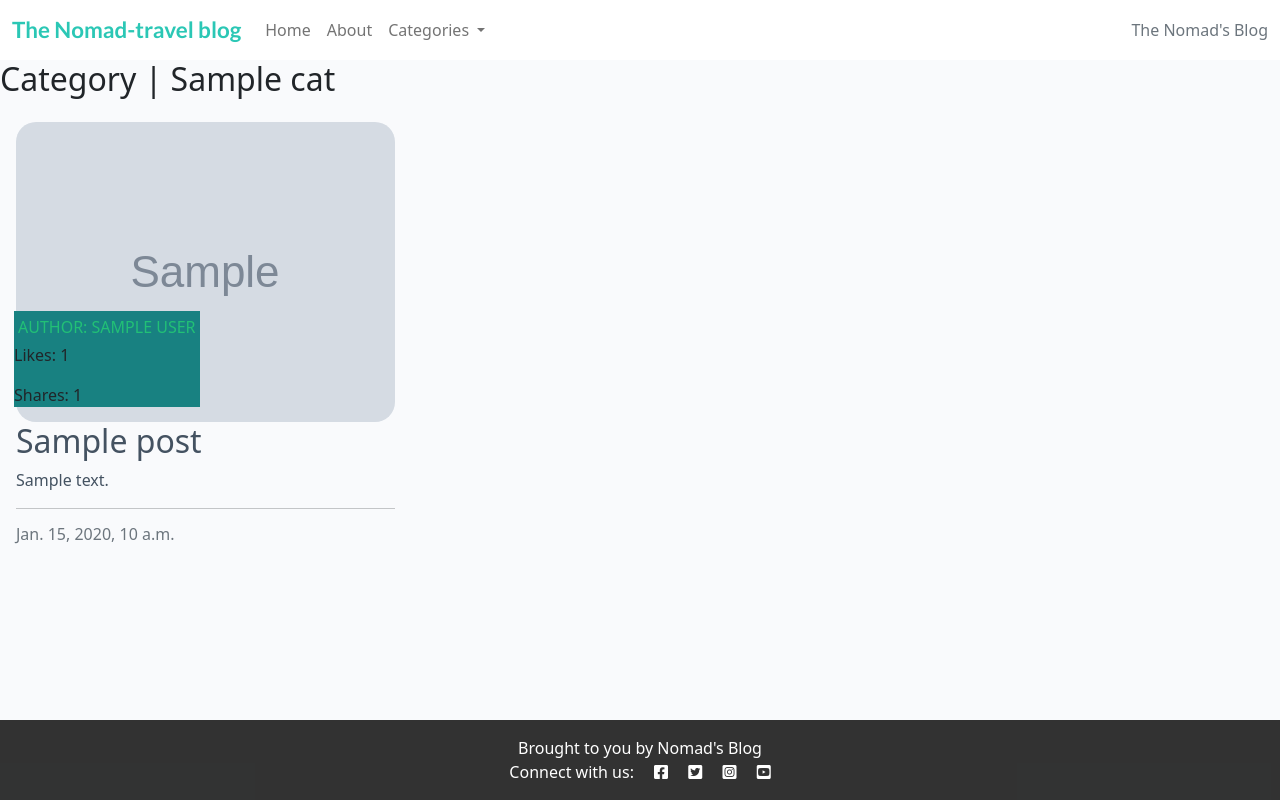
After one commit to mouneeshwarip/The-Nomad-s-Blog, a Django app: template blog/templates/blog/category.html in a window 1280 px wide. The commit adds this page. Run offline with Django 4.2, Linux system fonts and the light colour scheme; tables that the repository leaves empty hold one stand-in row (values such as "Sample post"); the template is opened without the code that fills it: values that come from a table or form of the project are taken from there, most other values are stand-ins (such as "Sample title", 1, 10 or a date in 2020); grey boxes marked "Sample" are stand-in pictures.

Commit message:
Add categories to the nav bar

```diff
--- a/blog/models.py
+++ b/blog/models.py
@@ -19,6 +19,7 @@ class Category(models.Model):
 class Post(models.Model):
     # Stores all the blog posts with details such as title, content, author, and status
     title=models.CharField(max_length=200, unique=True)
+    category = models.ForeignKey(Category, on_delete=models.PROTECT, default=3)
     slug = models.SlugField(max_length=200, unique=True)
     author = models.ForeignKey(User, on_delete=models.CASCADE, related_name="blog_posts")
     content = models.TextField()
--- /dev/null
+++ b/blog/templates/blog/category.html
@@ -0,0 +1,68 @@
+{% extends "base.html" %}
+{% load static %}
+
+{% block content %}
+
+<div class="col-12 left">
+    <h2>Category | {{catlist.cat}}</h2>
+    <div class="row">
+        {% for post in catlist.posts %}
+        <div class="col-md-4">
+            <div class="card mb-4">
+                <div class="card-body">
+                    <div class="image-container">
+                        {% if "placeholder" in post.featured_image.url %}
+                        <img class="card-img-top" src="{% static 'images/default.jpg' %}"
+                             alt="placeholder image">
+                        {% else %}
+                        <img class="card-img-top" src=" {{ post.featured_image.url }}"
+                             alt="{{ post.title }}">
+                        {% endif %}
+                        <div class="image-flash">
+                            <p class="author">Author: {{ post.author }}</p>
+                            <!-- Post Stats: Likes and Shares -->
+                            <p class="card-text">Likes: {{ post.like_count }}</p>
+                            <p class="card-text">Shares: {{ post.share_count }}</p>
+
+                        </div>
+                    </div>
+                    <a href="{% url 'post_detail' post.slug %}" class="post-link">
+                        <h2 class="card-title">{{ post.title }}</h2>
+                        <p class="card-text">{{ post.excerpt }}</p>
+                    </a>
+                    <hr>
+                    <p class="card-text text-muted h6">{{ post.created_on}}
+                    </p>
+                </div>
+            </div>
+        </div>
+        {% if forloop.counter|divisibleby:6 %}
+    </div>
+    <div class="row">
+        {% endif %}
+        {% endfor %}
+
+    </div>
+</div>
+<div>
+    {% if is_paginated %}
+        <nav aria-label="Page navigation">
+        <ul class="pagination justify-content-end">
+            {% if page_obj.has_previous %}
+                <li><a href="?page={{ page_obj.previous_page_number }}" class="page-link">&laquo; PREV </a></li>
+            {% endif %}
+            {% if page_obj.has_next %}
+                <li><a href="?page={{ page_obj.next_page_number }}" class="page-link"> NEXT &raquo;</a></li>
+            {% endif %}
+        </ul>
+        </nav>
+    {% endif %}
+</div>
+
+
+
+
+
+
+
+{% endblock %}
--- a/blog/urls.py
+++ b/blog/urls.py
@@ -4,4 +4,6 @@ from django.urls import path
 urlpatterns = [
     path('', views.PostList.as_view(), name='home'),
     path('<slug:slug>/', views.post_detail, name='post_detail'),
+    path('category/<category>/', views.CatListView.as_view(),
+          name='category'),
 ]
--- a/templates/base.html
+++ b/templates/base.html
@@ -47,7 +47,20 @@
                     <li class="nav-item">
                         <a class="nav-link {% if request.path == about_url %}active{%endif%}" aria-current="page" href="{% url 'about' %}">About</a>
                     </li>
+                    <li class="nav-item dropdown">
+                        <a class="nav-link dropdown-toggle" href="#" id="navbarDropdownMenuLink" role="button" data-bs-toggle="dropdown" aria-expanded="false">
+                          Categories
+                        </a>
+                        <div class="dropdown-menu light" aria-labelledby="navbarDropdownMenuLink">
+                          {% for category in category_list %}
+                          <a class="dropdown-item" href="/category/{{ category.name}}">
+                            {{ category.name|title }}
+                          </a>
+                          {% endfor %}
+                        </div>
+                    </li>
                 </ul>
+
                 <span class="navbar-text text-muted">
                     The Nomad's Blog
                 </span>
--- a/traveller_tales/settings.py
+++ b/traveller_tales/settings.py
@@ -28,7 +28,7 @@ TEMPLATES_DIR = os.path.join(BASE_DIR, 'templates')
 SECRET_KEY = 'django-insecure-jjl0dg@5$3m7-48kcc2qc78@y$=56$6i*cj14jbew%*01j*0p5'
 
 # SECURITY WARNING: don't run with debug turned on in production!
-DEBUG = False
+DEBUG = True
 
 ALLOWED_HOSTS = ['8000-mouneeshwar-thenomadsbl-jmwmo0smu7b.ws.codeinstitute-ide.net','.herokuapp.com']
 
```
Also changed, not shown: blog/views.py (+36 -1 lines), blog/migrations/0010_post_category.py (added), blog/migrations/0011_alter_post_category.py (added).
